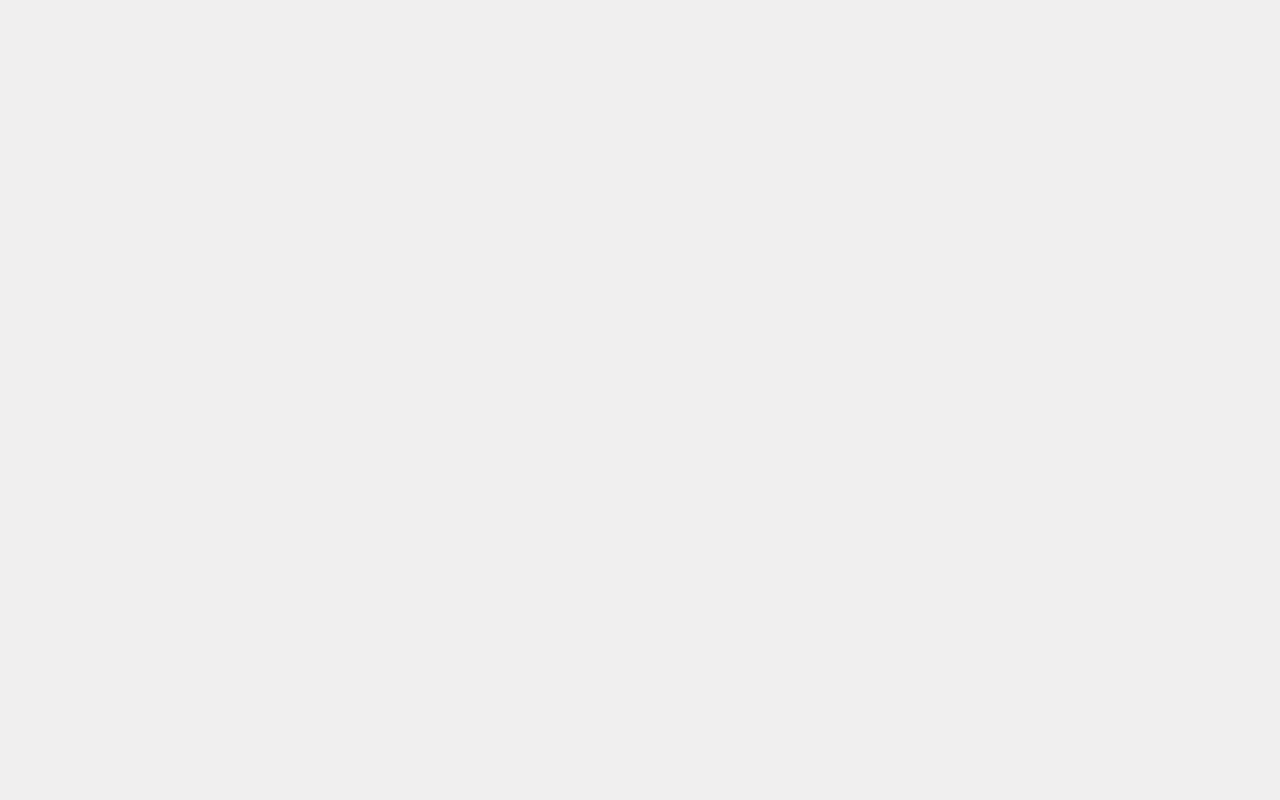
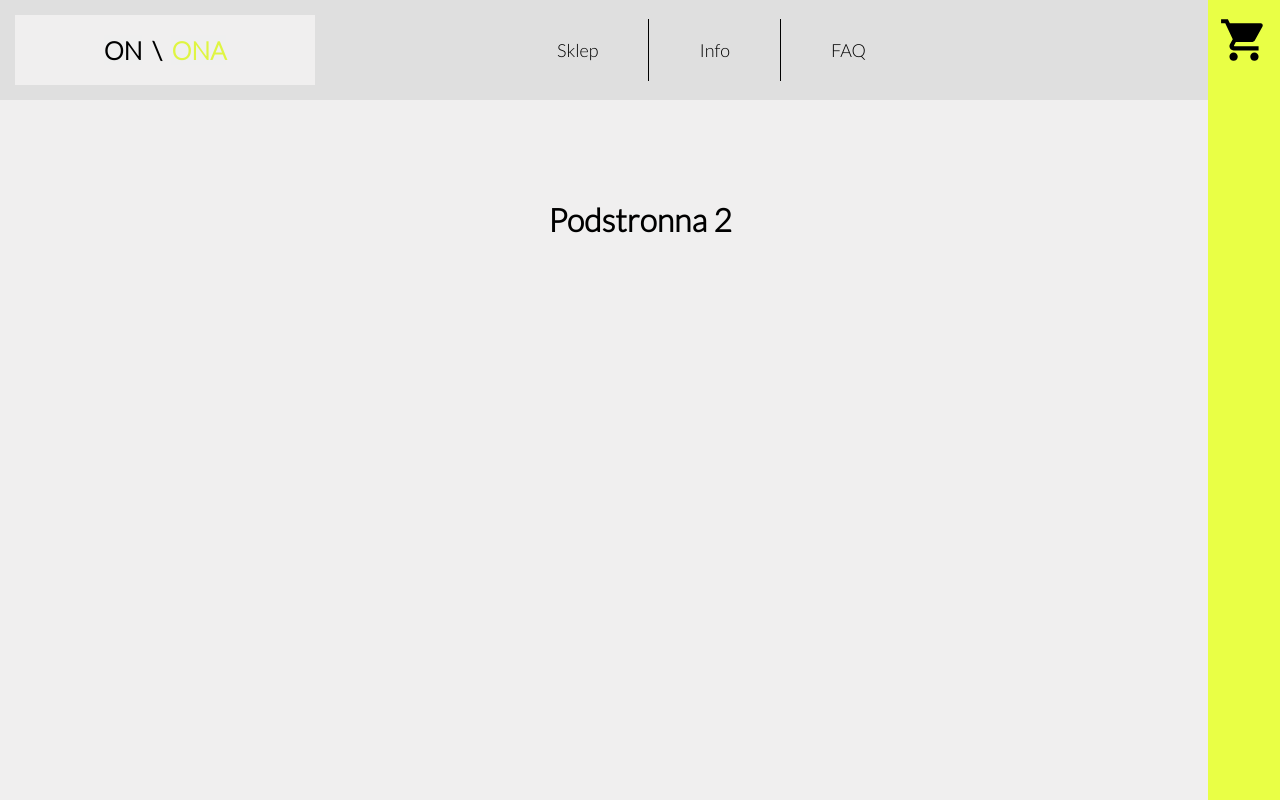
Before and after one commit to malinuuus/shopping-cart-app, a React (Create React App) app: page /projekt/faq in a window 1280 px wide. Built offline with nearby package versions, Linux system fonts and the light colour scheme.

Commit message:
context api

```diff
--- a/package.json
+++ b/package.json
@@ -42,6 +42,7 @@
     ]
   },
   "devDependencies": {
-    "gh-pages": "^3.1.0"
+    "gh-pages": "^3.1.0",
+    "prettier": "2.3.1"
   }
 }
--- a/src/App.js
+++ b/src/App.js
@@ -1,5 +1,6 @@
 import { BrowserRouter as Router, Switch, Route } from 'react-router-dom';
-import { useState } from 'react';
+import React, { useState } from 'react';
+import {MyContext} from './context';
 import './App.css';
 
 import Home from './components/Home';
@@ -9,47 +10,39 @@ import Cart from './components/Cart';
 import Details from './components/Details'
 import Info from './components/Info';
 
+
 function App() {
   const [menOrWomen, setMenOrWomen] = useState('men');
   const [detailsOpen, setDetailsOpen] = useState(-1);
   const [cart, setCart] = useState([]);
 
-  const navElement = <Nav menOrWomen={menOrWomen} setMenOrWomen={setMenOrWomen} />
-  const cartSideBar = <Cart cart={cart} setCart={setCart} />
 
   return (
-    <div className='App'>
+    <MyContext.Provider value={{ menOrWomen, setMenOrWomen, detailsOpen, setDetailsOpen, cart, setCart }} className='App'>
       <Router>
         <Switch>
-          <Route path='/info'>
-            {navElement}
-            {cartSideBar}
+          <Route path='/projekt/info'>
+            <Nav />
+            <Cart />
             <Info page='info' />
           </Route>
-          <Route path='/faq'>
-            {navElement}
-            {cartSideBar}
-            <Info path='faq' />
+          <Route path='/projekt/faq'>
+            <Nav />
+            <Cart />
+            <Info page='faq' />
           </Route>
-          <Route path='/store'>
-            <Details
-              detailsOpen={detailsOpen}
-              setDetailsOpen={setDetailsOpen}
-              setCart={setCart}
-            />
-            {navElement}
-            {cartSideBar}
-            <Store
-              menOrWomen={menOrWomen}
-              setDetailsOpen={setDetailsOpen}
-            />
+          <Route path='/projekt/store'>
+            <Details />
+            <Nav />
+            <Cart />
+            <Store />
           </Route>
           <Route path='/projekt' exact>
             <Home setMenOrWomen={setMenOrWomen} />
           </Route>
         </Switch>
       </Router>
-    </div>
+    </MyContext.Provider>
   );
 }
 
--- a/src/components/Cart.js
+++ b/src/components/Cart.js
@@ -1,10 +1,13 @@
-import React, { useState } from 'react';
+import React, { useContext, useState } from 'react';
+import { MyContext } from '../context';
 import ShoppingCartIcon from '@material-ui/icons/ShoppingCart';
 import { Avatar } from '@material-ui/core';
 import CartElement from './CartElement';
 import '../styles/cart.css';
 
-const Cart = ({ cart, setCart }) => {
+const Cart = () => {
+  const {cart, setCart} = useContext(MyContext);
+
   const [cartOpen, setCartOpen] = useState(false);
   const closeStyle = {transform: 'translateX(82%)'};
   const cartLength = cart.length;
--- a/src/components/Details.js
+++ b/src/components/Details.js
@@ -1,10 +1,12 @@
-import React, { useEffect, useRef, useState } from 'react';
+import React, { useEffect, useRef, useState, useContext } from 'react';
+import { MyContext } from '../context';
 import data from '../data.json';
 import { Avatar } from '@material-ui/core';
 import CloseIcon from '@material-ui/icons/Close';
 import '../styles/details.css';
 
-const Details = ({ detailsOpen, setDetailsOpen, setCart }) => {
+const Details = () => {
+  const { detailsOpen, setDetailsOpen, setCart } = useContext(MyContext);
   const product = data.clothes.filter(elem => elem.id === detailsOpen)[0];
   const sizes = ['XS', 'S', 'M', 'L', 'XL'];
   const [selected, setSelected] = useState(null);
--- a/src/components/Home.js
+++ b/src/components/Home.js
@@ -9,7 +9,7 @@ const Home = ({ setMenOrWomen }) => {
   return (
     <div className='home-page'>
       <Link
-        to='/store'
+        to='projekt/store'
         onClick={() => setMenOrWomen('men')}
       >
         <div className='link-content'>
@@ -19,7 +19,7 @@ const Home = ({ setMenOrWomen }) => {
       </Link>
       <div className='mid-stripe'></div>
       <Link
-        to='/store'
+        to='projekt/store'
         onClick={() => setMenOrWomen('women')}
       >
         <div className='link-content'>
--- a/src/components/Nav.js
+++ b/src/components/Nav.js
@@ -1,8 +1,10 @@
-import React from 'react';
+import React, { useContext } from 'react';
+import { MyContext } from '../context';
 import { Link } from 'react-router-dom';
 import '../styles/nav.css'
 
-const Nav = ({ menOrWomen, setMenOrWomen }) => {
+const Nav = () => {
+  const {menOrWomen, setMenOrWomen} = useContext(MyContext);
   const yellowFont = {color: '#dff542'}
 
   return (
@@ -25,13 +27,13 @@ const Nav = ({ menOrWomen, setMenOrWomen }) => {
       <div className='nav-menu'>
         <ul>
           <li>
-            <Link to='/store' className='menu-link' >Sklep</Link>
+            <Link to='store' className='menu-link' >Sklep</Link>
           </li>
           <li>
-            <Link to='/info' className='menu-link' >Info</Link>
+            <Link to='info' className='menu-link' >Info</Link>
           </li>
           <li>
-            <Link to='/faq' className='menu-link' >FAQ</Link>
+            <Link to='faq' className='menu-link' >FAQ</Link>
           </li>
         </ul>
       </div>
--- a/src/components/Store.js
+++ b/src/components/Store.js
@@ -1,9 +1,11 @@
-import React, { useState } from 'react';
+import React, { useContext, useState } from 'react';
+import { MyContext } from '../context';
 import StoreCard from './StoreCard';
 import data from '../data.json';
 import '../styles/store.css';
 
-const Store = ({ menOrWomen, setDetailsOpen }) => {
+const Store = () => {
+  const { menOrWomen } = useContext(MyContext);
   const [query, setQuery] = useState('');
 
   //zmiana wartosci inputa
@@ -35,7 +37,6 @@ const Store = ({ menOrWomen, setDetailsOpen }) => {
               <StoreCard
                 key={`${elem.name}${i}`}
                 product={elem}
-                setDetailsOpen={setDetailsOpen}
               />
           ))}
       </div>
--- a/src/components/StoreCard.js
+++ b/src/components/StoreCard.js
@@ -1,7 +1,8 @@
-import React from 'react';
+import React, { useContext } from 'react';
+import { MyContext } from '../context';
 
-const StoreCard = ({ product, setDetailsOpen }) => {
-  const { img, name, id, price } = product;
+const StoreCard = ({ product: { img, name, id, price } }) => {
+  const { setDetailsOpen } = useContext(MyContext);
 
   return (
     <div className='store-card'>
--- /dev/null
+++ b/src/context.js
@@ -0,0 +1,2 @@
+import React from "react";
+export const MyContext = React.createContext();
```
Also changed, not shown: 1 other file (tests, documents, lock files or other folders).
